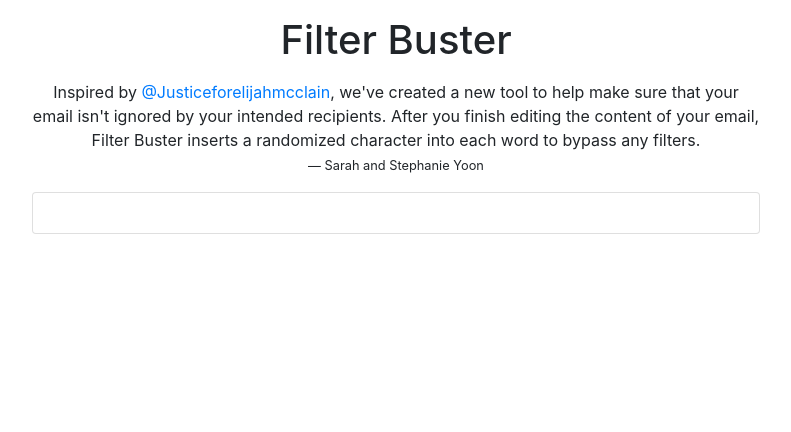
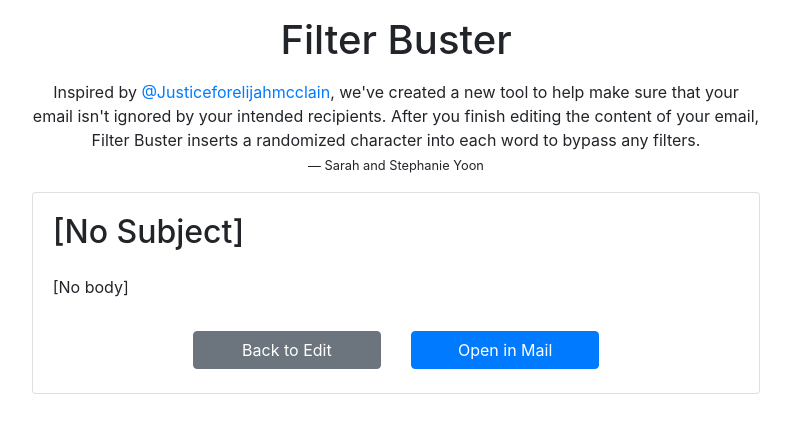
Before and after one commit to st234pa/filter-killer, a React (Create React App) app in the folder app/: page / in a window 1280 px wide. Both pictures are taken after a click on the button "Done Editing". Shown: the top 432 px of the page, without its empty margins (244-1035 px from the left). Built offline with nearby package versions, Linux system fonts and the light colour scheme.

Commit message:
separate email edit and preview components

```diff
--- a/app/src/App.css
+++ b/app/src/App.css
@@ -2,3 +2,6 @@
   color: #6c757d;
   font-size: small;
 }
+.preview-body {
+  white-space: pre-wrap;
+}
--- a/app/src/components/CustomButton.tsx
+++ /dev/null
@@ -1,26 +0,0 @@
-import React from 'react';
-import Row from 'react-bootstrap/Row';
-import Col from 'react-bootstrap/Col';
-import Button from 'react-bootstrap/Button';
-import { ButtonCallback } from '../App';
-
-type CustomButtonProps = {
-  label: string;
-  onClick: ButtonCallback;
-};
-
-function CustomButton(props: CustomButtonProps) {
-  return (
-    <div>
-      <Row className="justify-content-md-center m-3">
-        <Col md={4}>
-          <Button block onClick={props.onClick}>
-            {props.label}
-          </Button>
-        </Col>
-      </Row>
-    </div>
-  );
-}
-
-export default CustomButton;
--- a/app/src/components/EmailEdit.tsx
+++ b/app/src/components/EmailEdit.tsx
@@ -1,9 +1,9 @@
 import React from 'react';
 import Row from 'react-bootstrap/Row';
 import Col from 'react-bootstrap/Col';
+import Button from 'react-bootstrap/Button';
 import Content from './Content';
 import { ContentCallback, ButtonCallback } from '../App';
-import CustomButton from './CustomButton';
 
 type EmailEditProps = {
   to: string | null;
@@ -70,7 +70,13 @@ function EmailEdit(props: EmailEditProps) {
           })}
         </Col>
       </Row>
-      <CustomButton label="Done Editing" onClick={props.onDoneEditing} />
+      <Row className="justify-content-md-center m-3">
+        <Col md={4}>
+          <Button block onClick={props.onDoneEditing}>
+            Done Editing
+          </Button>
+        </Col>
+      </Row>
     </div>
   );
 }
--- /dev/null
+++ b/app/src/components/EmailPreview.tsx
@@ -0,0 +1,75 @@
+import React from 'react';
+import Row from 'react-bootstrap/Row';
+import Col from 'react-bootstrap/Col';
+import Button from 'react-bootstrap/Button';
+import { ButtonCallback } from '../App';
+
+type EmailPreviewProps = {
+  to: string | null;
+  cc: string | null;
+  bcc: string | null;
+  subject: string;
+  body: string;
+  doneEditing: boolean;
+  onBackToEdit: ButtonCallback;
+  onOpenInMail: ButtonCallback;
+};
+
+function EmailPreview(props: EmailPreviewProps) {
+  if (!props.doneEditing) {
+    return null;
+  }
+  return (
+    <div>
+      <Row>
+        <Col>
+          <h2 className="break-word mb-4">
+            {props.subject ? props.subject : '[No Subject]'}
+          </h2>
+        </Col>
+      </Row>
+      {props.to && (
+        <Row>
+          <Col>
+            <p>To: {props.to.replace(/,/g, ', ')}</p>
+          </Col>
+        </Row>
+      )}
+      {props.cc && (
+        <Row>
+          <Col>
+            <p>Cc: {props.cc.replace(/,/g, ', ')}</p>
+          </Col>
+        </Row>
+      )}
+      {props.bcc && (
+        <Row>
+          <Col>
+            <p>Cc: {props.bcc.replace(/,/g, ', ')}</p>
+          </Col>
+        </Row>
+      )}
+      <Row>
+        <Col>
+          <p className="preview-body">
+            {props.body ? props.body : '[No body]'}
+          </p>
+        </Col>
+      </Row>
+      <Row className="justify-content-md-center m-3">
+        <Col md={4}>
+          <Button block onClick={props.onBackToEdit} variant="secondary">
+            Back to Edit
+          </Button>
+        </Col>
+        <Col md={4}>
+          <Button block onClick={props.onOpenInMail}>
+            Open in Mail
+          </Button>
+        </Col>
+      </Row>
+    </div>
+  );
+}
+
+export default EmailPreview;
--- a/app/src/components/FilterBuster.tsx
+++ b/app/src/components/FilterBuster.tsx
@@ -5,6 +5,7 @@ import Row from 'react-bootstrap/Row';
 import Col from 'react-bootstrap/Col';
 import Card from 'react-bootstrap/Card';
 import EmailEdit from './EmailEdit';
+import EmailPreview from './EmailPreview';
 import { addRandomizedCharacters } from '../App';
 
 function useQuery() {
@@ -30,10 +31,13 @@ function FilterBuster() {
     setDoneEditing(true);
     setRandomizedSubject(addRandomizedCharacters(subject));
     setRandomizedBody(addRandomizedCharacters(body));
-    // window.open(`mailto:${query.get('to')}`);
   }
   function onBackToEdit() {
     setDoneEditing(false);
+  }
+
+  function onOpenInMail() {
+    window.open(`mailto:${query.get('to')}`);
   }
 
   return (
@@ -67,7 +71,7 @@ function FilterBuster() {
       <Row className="justify-content-md-center">
         <Col lg={8}>
           <Card>
-            <Card.Body>
+            <Card.Body className="pb-2">
               <EmailEdit
                 to={query.get('to')}
                 cc={query.get('cc')}
@@ -79,6 +83,16 @@ function FilterBuster() {
                 doneEditing={doneEditing}
                 onDoneEditing={onDoneEditing}
               />
+              <EmailPreview
+                to={query.get('to')}
+                cc={query.get('cc')}
+                bcc={query.get('bcc')}
+                subject={randomizedSubject}
+                body={randomizedBody}
+                doneEditing={doneEditing}
+                onBackToEdit={onBackToEdit}
+                onOpenInMail={onOpenInMail}
+              />
             </Card.Body>
           </Card>
         </Col>
```
